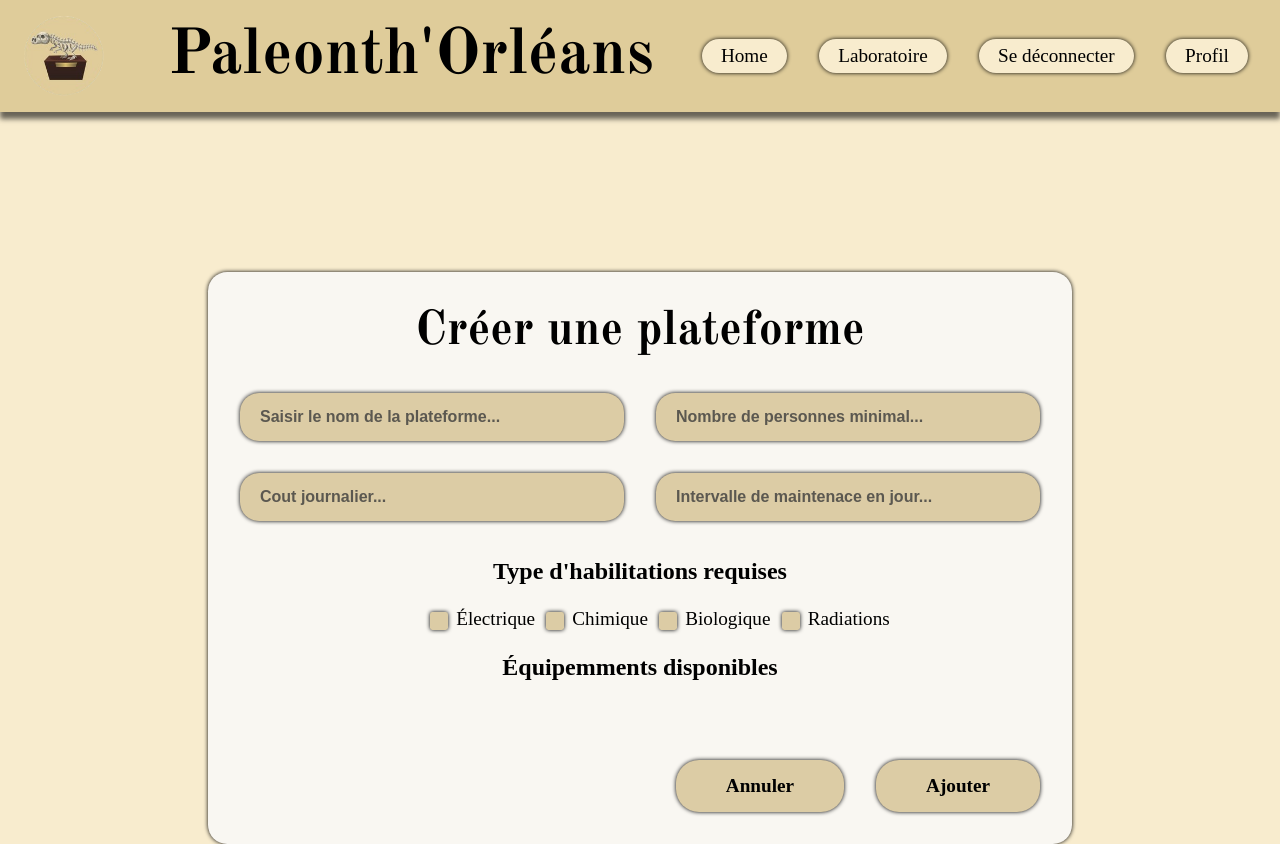
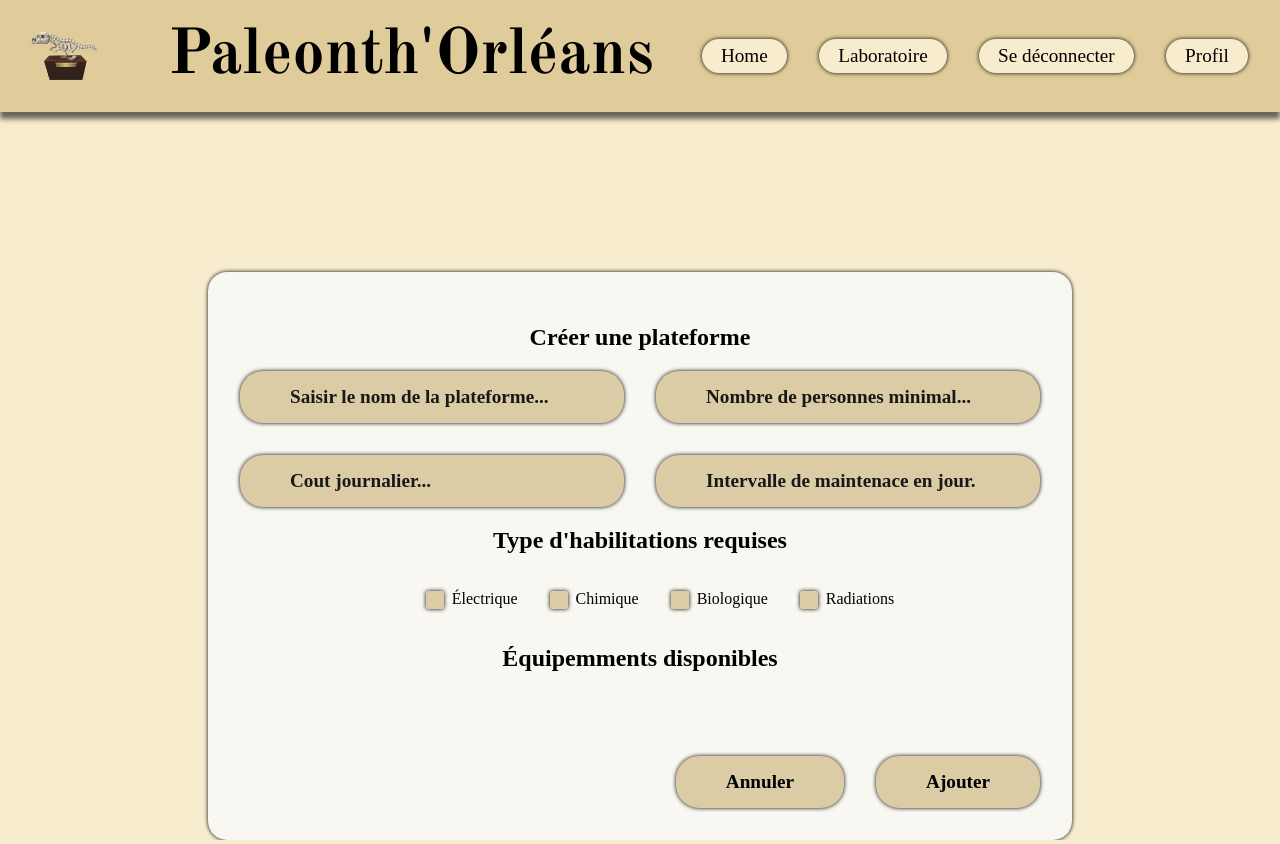
Before and after one commit to JorisVachey/SAE_ADN, a Flask app: page /plateforme/ in a window 1280 px wide. Run offline with Flask 3, Linux system fonts and the light colour scheme; the visitor is signed in with stand-in values (Sample User, id 1); data that the repository does not hold is empty.

Commit message:
fusion de plusieurs fichiers css (les forms pour ajouter/modifier/supprimer une plateforme/campagne

```diff
--- a/flask/monApp/static/css/style_ajouter_plate_fouille.css
+++ /dev/null
@@ -1,156 +0,0 @@
-body {
-    font-family: 'Times New Roman', Times, serif;
-    margin: 0;
-    padding: 0;
-    min-height: 100vh;
-}
-
-#ajout {
-    display: flex;
-    justify-content: center;
-    align-items: center;
-    width: 100%;
-    margin-top: 10em;
-}
-
-form {
-    width: 50em;
-    display: flex;
-    flex-direction: column;
-    align-items: center;
-    background-color: #F9F7F2;
-    border-radius: 1.2em;
-    box-shadow: 0px 0px 4px 0px rgb(0, 0, 0);
-    padding: 0 2em 2em 2em;
-}
-
-#zone1 {
-    width: 100%;
-    padding: 30px 50px;
-    display: grid;
-    grid-template-columns: 1fr 1fr;
-    gap: 2em;
-}
-
-#zone1 label {
-    grid-column: 1 / -1;
-    text-align: center;
-    font-family: 'Old Standard TT', serif;
-    font-size: 3em;
-    font-weight: bold;
-    color: #000;
-    margin: 0;
-    display: block;
-}
-
-#zone1 input,
-select {
-    background-color: #dccca5;
-    box-shadow: 0px 0px 4px 0px rgb(0, 0, 0);
-    border: none;
-    border-radius: 1.2em;
-    padding: 15px 20px;
-    font-size: 1rem;
-    color: black;
-    font-weight: bold;
-    outline: none;
-    width: 100%;
-    box-sizing: border-box;
-}
-
-#zone1 input::placeholder {
-    color: rgba(59, 59, 59, 0.8);
-    font-weight: bold;
-}
-
-#zone1 input:focus {
-    box-shadow: 0px 0px 4px 0px rgb(0, 0, 0);
-}
-
-#ajout h2 {
-    font-size: 1.5em;
-    margin: 0.3em 0;
-}
-
-#ajout li {
-    list-style: none;
-    flex-grow: 1;
-    font-size: 1.2em;
-    align-items: center;
-}
-
-#zone2 ul,
-#zone3 ul {
-    display: flex;
-    flex-wrap: nowrap;
-    flex-direction: row;
-    align-items: center;
-    gap: 0.7em;
-}
-
-.custom-check input {
-    position: absolute;
-    opacity: 0;
-}
-
-.custom-check label::before {
-    content: "";
-    display: inline-block;
-    width: 18px;
-    height: 18px;
-    background-color: #dccca5;
-    border-radius: 0.125em;
-    box-shadow: 0px 0px 4px 0px rgb(0, 0, 0);
-    margin-right: 8px;
-    vertical-align: middle;
-}
-
-.custom-check input:checked + label::before {
-    background-color: #dccca5;
-}
-
-.custom-check input:checked + label::before {
-    content: "✔";
-    color: rgb(0, 0, 0);
-    text-align: center;
-    line-height: 18px;
-}
-
-.boutons_form {
-    width: 100%;
-    display: flex;
-    justify-content: right;
-    gap: 2em;
-    margin-top: 2.5em;
-}
-
-.boutons_plat {
-    color: #000;
-    font-family: inherit;
-    font-weight: bold;
-    font-size: 1.2rem;
-    border: none;
-    padding: 15px 50px;
-    cursor: pointer;
-    background-color: #dccca5;
-    border-radius: 1.2em;
-    box-shadow: 0px 0px 4px 0px rgb(0, 0, 0);
-    transition: 0.3s;
-}
-
-.boutons_plat:hover {
-    transform: scale(1.05);
-}
-
-.annuler {
-    background: none;
-    border: none;
-    color: #555;
-    text-decoration: underline;
-    cursor: pointer;
-    font-size: 1rem;
-}
-
-a {
-    text-decoration: none;
-}
--- a/flask/monApp/static/css/styles_tout.css
+++ b/flask/monApp/static/css/styles_ajout_supp.css
@@ -1,3 +1,11 @@
+a {
+    text-decoration: none;
+}
+
+li {
+    list-style-type: none;
+}
+
 .block {
     display: flex;
     flex-direction: column;
@@ -23,13 +31,14 @@ form {
     box-shadow: 0px 0px 4px 0px rgb(0, 0, 0);
     border: none;
     border-radius: 1.2em;
-    padding: 1.3em 1.5em;
+    padding: 15px 50px;
     color: black;
     font-weight: bold;
     outline: none;
     width: 100%;
     box-sizing: border-box;
     text-align: center;
+    font-size: 1.2rem;
 }
 
 .menu_deroulant::placeholder {
@@ -45,7 +54,8 @@ form {
     margin-top: 2em;
 }
 
-.boutons_fonctionnels {
+.boutons_fonctionnels,
+.input_moitie {
     color: #000;
     font-family: inherit;
     font-weight: bold;
@@ -63,3 +73,56 @@ form {
 .boutons_fonctionnels:hover {
     transform: scale(1.05);
 }
+
+.sous_block {
+    width: 100%;
+    display: flex;
+    flex-wrap: wrap;
+    flex-direction: row;
+    align-items: center;
+    justify-content: center;
+    gap: 2em;
+}
+
+.input_moitie {
+    flex-basis: 30%;
+    flex-grow: 1;
+}
+
+.input_moitie::placeholder {
+    color: #181818;
+}
+
+.custom-check {
+    display: flex;
+    flex-wrap: wrap;
+    gap: 2em;
+}
+
+.custom-check input {
+    position: absolute;
+    opacity: 0;
+}
+
+.custom-check label::before {
+    content: "";
+    display: inline-block;
+    width: 18px;
+    height: 18px;
+    background-color: #dccca5;
+    border-radius: 0.125em;
+    box-shadow: 0px 0px 4px 0px rgb(0, 0, 0);
+    margin-right: 8px;
+    vertical-align: middle;
+}
+
+.custom-check input:checked + label::before {
+    background-color: #dccca5;
+}
+
+.custom-check input:checked + label::before {
+    content: "✔";
+    color: rgb(0, 0, 0);
+    text-align: center;
+    line-height: 18px;
+}
--- a/flask/monApp/templates/ajout_plat.html
+++ b/flask/monApp/templates/ajout_plat.html
@@ -1,31 +1,31 @@
 {% extends "base.html" %}
 
 {% block styles_additionnels %}
-    <link rel="stylesheet" href="{{ url_for('static', filename='css/style_ajouter_plate_fouille.css') }}">
+    <link rel="stylesheet" href="{{ url_for('static', filename='css/styles_ajout_supp.css') }}">
 {% endblock %}
 
 {% block main %}
-<section id="ajout">
-    <form class="form-horizontal" role="form" method ="POST" action ="{{ url_for ('ajouter_plateforme') }}">
+<section class="block">
+    <form role="form" method ="POST" action ="{{ url_for ('ajouter_plateforme') }}">
         {{ form.hidden_tag() }}
-        <div id = zone1>
-            <label>Créer une plateforme</label>
-        <input id="nom" type="text" name="{{ form.Nom.name }}" placeholder="Saisir le nom de la plateforme..."required>
-        <input id="nomPlateforme" type="number" name="{{ form.nbPersonnes.name }}" placeholder="Nombre de personnes minimal..."required>
-        <input id="cout" type="number" name="{{ form.Cout.name }}" placeholder="Cout journalier..."required>
-        <input id="interv" type="number" name="{{ form.IntervalleMaintenance.name }}" placeholder="Intervalle de maintenace en jour..." required>
-        </div>
+        <h1>Créer une plateforme</h1>
+        <article class="sous_block">
+            <input class="input_moitie" id="nom" type="text" name="{{ form.Nom.name }}" placeholder="Saisir le nom de la plateforme..."required>
+            <input class="input_moitie" id="nomPlateforme" type="number" name="{{ form.nbPersonnes.name }}" placeholder="Nombre de personnes minimal..."required>
+            <input class="input_moitie" id="cout" type="number" name="{{ form.Cout.name }}" placeholder="Cout journalier..."required>
+            <input class="input_moitie" id="interv" type="number" name="{{ form.IntervalleMaintenance.name }}" placeholder="Intervalle de maintenace en jour..." required>
+        </article>
         <h2>Type d'habilitations requises</h2>
-        <div id = zone2>
+        <article class="sous_block">
             {{ hab.habilitation_selectionnee(class="custom-check") }}
-        </div>
+        </article>
         <h2>Équipemments disponibles</h2>
-        <div id = zone3>
+        <article class="sous_block">
             {{ equipements.objets_selectionnes(class="custom-check") }}
-        </div>
-        <div class="boutons_form">
-            <a href="{{ url_for('accueil') }}" class="boutons_plat" >Annuler</a>
-            <button type="submit" class="boutons_plat" >Ajouter</button>
+        </article>
+        <div class="block_boutons">
+            <a href="{{ url_for('accueil') }}" class="boutons_fonctionnels" >Annuler</a>
+            <button type="submit" class="boutons_fonctionnels" >Ajouter</button>
         </div>
     </form>
 </section>
--- a/flask/monApp/templates/modif_campagne.html
+++ b/flask/monApp/templates/modif_campagne.html
@@ -1,7 +1,7 @@
 {% extends "base.html" %}
 
 {% block styles_additionnels %}
-<link rel="stylesheet" href="{{ url_for('static', filename='css/styles_tout.css') }}">
+<link rel="stylesheet" href="{{ url_for('static', filename='css/styles_ajout_supp.css') }}">
 {% endblock %}
 
 {% block main %}
```
Also changed, not shown: flask/monApp/static/css/style_supprimer_campagne.css (deleted, +0 -97 lines), flask/monApp/templates/ajout_camp.html (+16 -22 lines), flask/monApp/templates/modif_plat.html (+17 -17 lines).
